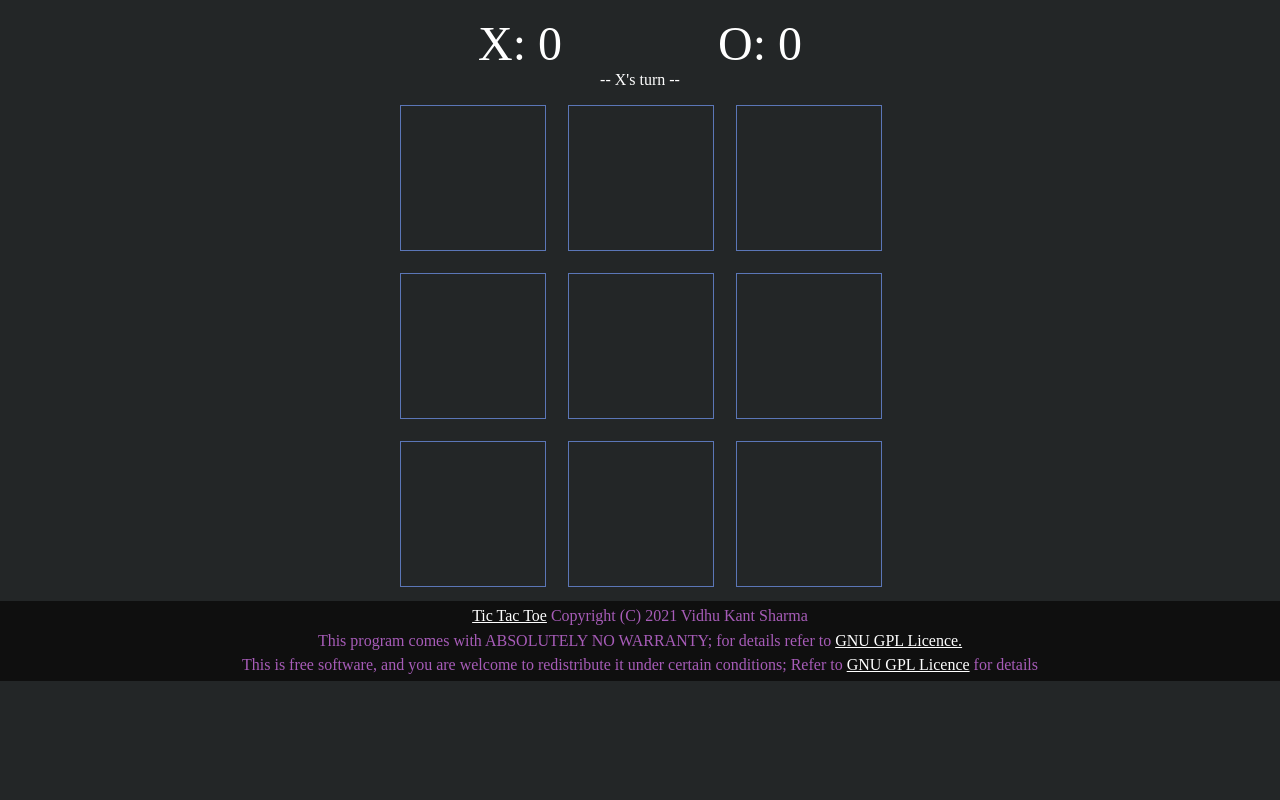
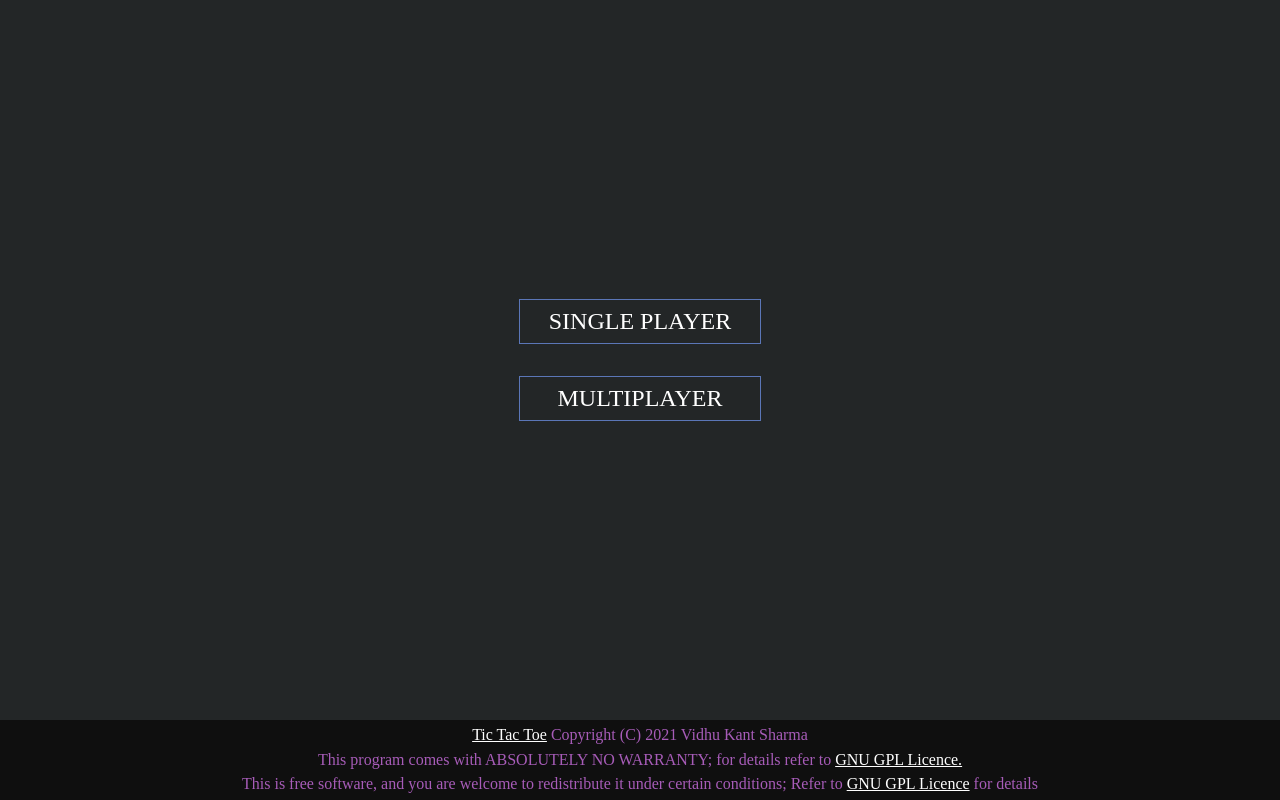
Before and after one commit to MikunoNaka/tic-tac-toe, a React (Create React App) app: page / in a window 1280 px wide. Built offline with nearby package versions, Linux system fonts and the light colour scheme; no server answers.

Commit message:
added menu to switch single/multiplayer

```diff
--- a/src/components/App.js
+++ b/src/components/App.js
@@ -24,13 +24,15 @@ import Footer from './Footer';
 import './style.css';
 
 const App = () => {
+  const [gameStarted, setGameStarted] = useState(false);
+  const [multiplayer, setMultiplayer] = useState(false);
   const [scoreX, setScoreX] = useState(0);
   const [scoreO, setScoreO] = useState(0);
   const [turn, setTurn] = useState(1);
   const [showMessageBox, setShowMessageBox] = useState(false);
   const [message, setMessage] = useState("");
-  const mp = true;
-  return (
+
+  return gameStarted ? (
     <>
       {showMessageBox &&
         <MessageBox
@@ -45,7 +47,7 @@ const App = () => {
         scoreO={scoreO}
       />
 
-      {mp ? <MultiplayerGrid
+      {multiplayer ? <MultiplayerGrid
           turn={turn}
           setTurn={setTurn}
           scoreX={scoreX}
@@ -66,6 +68,25 @@ const App = () => {
 
       <Footer/>
     </>
+  ) : (
+    <>
+      <div className={"GamemodeChooser"}>
+        <div className={"GamemodeButton"} onClick={() => {
+          setGameStarted(true);
+          setMultiplayer(false);
+        }}>
+          SINGLE PLAYER
+        </div>
+
+        <div className={"GamemodeButton"} onClick={() => {
+          setGameStarted(true);
+          setMultiplayer(true);
+        }}>
+          MULTIPLAYER
+        </div>
+      </div>
+      <Footer/>
+    </>
   );
 }
 
--- a/src/components/style.css
+++ b/src/components/style.css
@@ -16,18 +16,6 @@
  * along with this program.  If not, see <https://www.gnu.org/licenses/>.
  */
 
-/*body, #root {
-  margin: 0px;
-  height: 100vh;
-  width: 100vw;
-  display: flex;
-  flex-direction: column;
-  justify-content: center;
-  align-items: center;
-  background-color: #232627;
-  color: white;
-}*/
-
 body {
   margin: 0;
   padding: 0;
@@ -40,6 +28,24 @@ body {
   margin: auto;
   top: 0; bottom: 0;
   left: 0; right: 0;
+}
+
+.GamemodeChooser {
+  display: flex;
+  flex-direction: column;
+  justify-content: center;
+  align-items: center;
+  height: 90%;
+  width: 100%;
+}
+
+.GamemodeChooser div {
+  border: 1px solid #5b76b7;
+  text-align: center;
+  font-size: 1.5rem;
+  padding: 0.5rem 0;
+  width: 15rem;
+  margin: 1rem;
 }
 
 .MessageBox {
```
